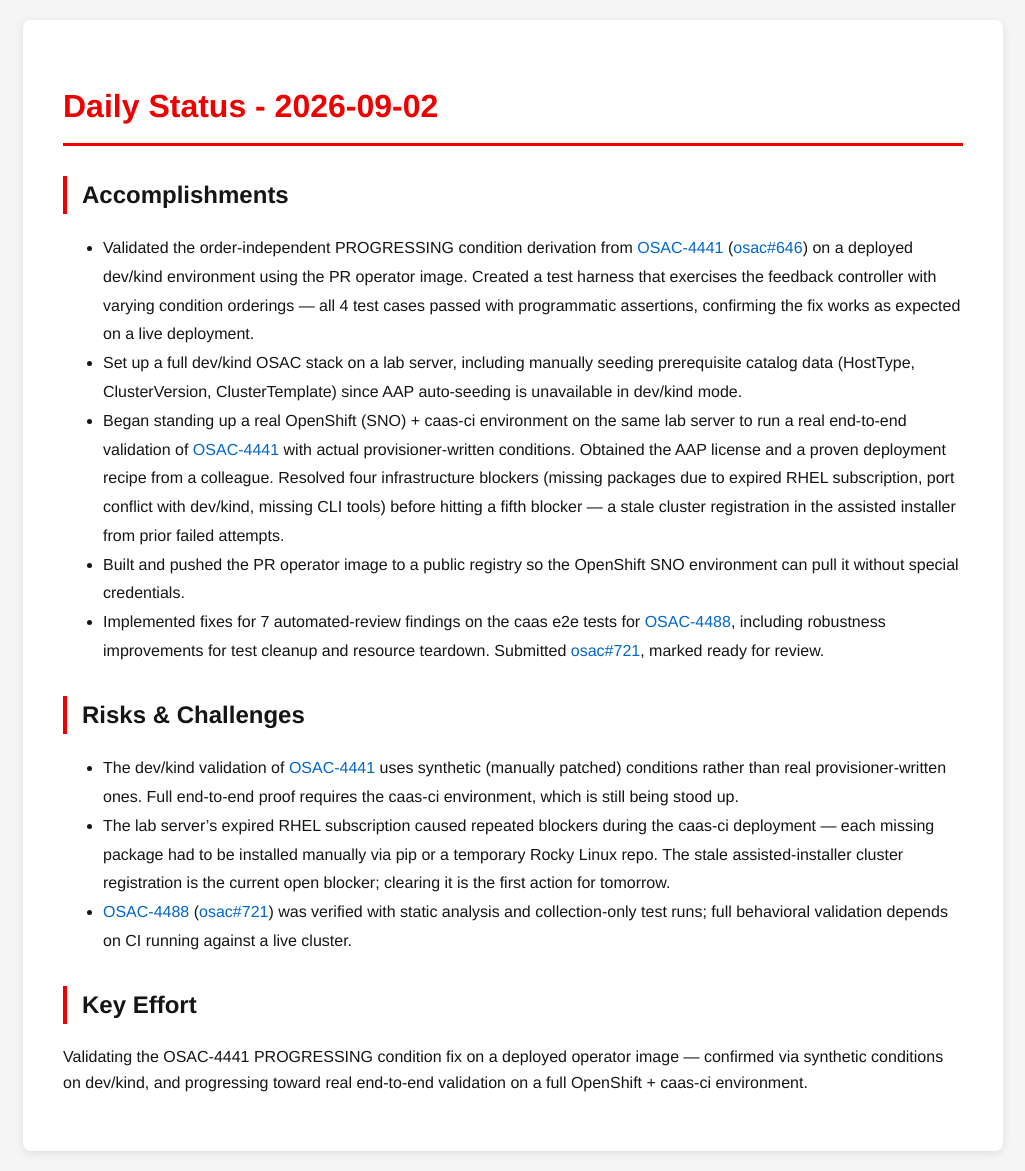
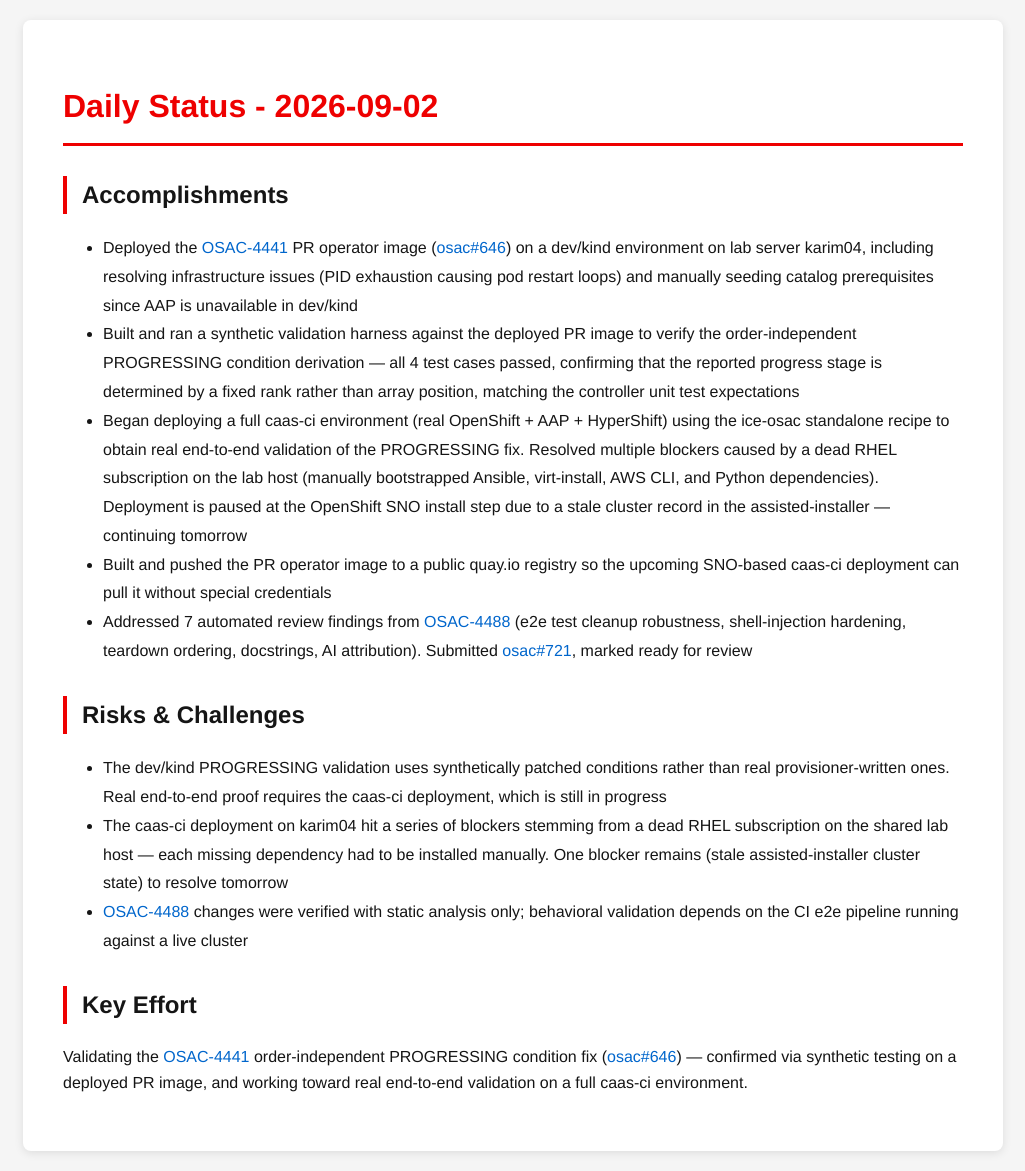
Before and after one commit to tzvatot/daily-status, a Jekyll site: the page built from 2026-09-02.md, in a window 1280 px wide. Shown: the whole page, without its empty margins (127-1152 px from the left). Built offline with Jekyll 4.4.1, drawn with Linux system fonts in a browser that asks for light colours.

Commit message:
Daily status update - 2026-09-02

```diff
--- a/2026-09-02.md
+++ b/2026-09-02.md
@@ -7,16 +7,16 @@
 # Daily Status - 2026-09-02
 
 ## Accomplishments
-- Validated the order-independent PROGRESSING condition derivation from [OSAC-4441](https://redhat.atlassian.net/browse/OSAC-4441) ([osac#646](https://github.com/osac-project/osac/pull/646)) on a deployed dev/kind environment using the PR operator image. Created a test harness that exercises the feedback controller with varying condition orderings — all 4 test cases passed with programmatic assertions, confirming the fix works as expected on a live deployment.
-- Set up a full dev/kind OSAC stack on a lab server, including manually seeding prerequisite catalog data (HostType, ClusterVersion, ClusterTemplate) since AAP auto-seeding is unavailable in dev/kind mode.
-- Began standing up a real OpenShift (SNO) + caas-ci environment on the same lab server to run a real end-to-end validation of [OSAC-4441](https://redhat.atlassian.net/browse/OSAC-4441) with actual provisioner-written conditions. Obtained the AAP license and a proven deployment recipe from a colleague. Resolved four infrastructure blockers (missing packages due to expired RHEL subscription, port conflict with dev/kind, missing CLI tools) before hitting a fifth blocker — a stale cluster registration in the assisted installer from prior failed attempts.
-- Built and pushed the PR operator image to a public registry so the OpenShift SNO environment can pull it without special credentials.
-- Implemented fixes for 7 automated-review findings on the caas e2e tests for [OSAC-4488](https://redhat.atlassian.net/browse/OSAC-4488), including robustness improvements for test cleanup and resource teardown. Submitted [osac#721](https://github.com/osac-project/osac/pull/721), marked ready for review.
+- Deployed the [OSAC-4441](https://redhat.atlassian.net/browse/OSAC-4441) PR operator image ([osac#646](https://github.com/osac-project/osac/pull/646)) on a dev/kind environment on lab server karim04, including resolving infrastructure issues (PID exhaustion causing pod restart loops) and manually seeding catalog prerequisites since AAP is unavailable in dev/kind
+- Built and ran a synthetic validation harness against the deployed PR image to verify the order-independent PROGRESSING condition derivation — all 4 test cases passed, confirming that the reported progress stage is determined by a fixed rank rather than array position, matching the controller unit test expectations
+- Began deploying a full caas-ci environment (real OpenShift + AAP + HyperShift) using the ice-osac standalone recipe to obtain real end-to-end validation of the PROGRESSING fix. Resolved multiple blockers caused by a dead RHEL subscription on the lab host (manually bootstrapped Ansible, virt-install, AWS CLI, and Python dependencies). Deployment is paused at the OpenShift SNO install step due to a stale cluster record in the assisted-installer — continuing tomorrow
+- Built and pushed the PR operator image to a public quay.io registry so the upcoming SNO-based caas-ci deployment can pull it without special credentials
+- Addressed 7 automated review findings from [OSAC-4488](https://redhat.atlassian.net/browse/OSAC-4488) (e2e test cleanup robustness, shell-injection hardening, teardown ordering, docstrings, AI attribution). Submitted [osac#721](https://github.com/osac-project/osac/pull/721), marked ready for review
 
 ## Risks & Challenges
-- The dev/kind validation of [OSAC-4441](https://redhat.atlassian.net/browse/OSAC-4441) uses synthetic (manually patched) conditions rather than real provisioner-written ones. Full end-to-end proof requires the caas-ci environment, which is still being stood up.
-- The lab server's expired RHEL subscription caused repeated blockers during the caas-ci deployment — each missing package had to be installed manually via pip or a temporary Rocky Linux repo. The stale assisted-installer cluster registration is the current open blocker; clearing it is the first action for tomorrow.
-- [OSAC-4488](https://redhat.atlassian.net/browse/OSAC-4488) ([osac#721](https://github.com/osac-project/osac/pull/721)) was verified with static analysis and collection-only test runs; full behavioral validation depends on CI running against a live cluster.
+- The dev/kind PROGRESSING validation uses synthetically patched conditions rather than real provisioner-written ones. Real end-to-end proof requires the caas-ci deployment, which is still in progress
+- The caas-ci deployment on karim04 hit a series of blockers stemming from a dead RHEL subscription on the shared lab host — each missing dependency had to be installed manually. One blocker remains (stale assisted-installer cluster state) to resolve tomorrow
+- [OSAC-4488](https://redhat.atlassian.net/browse/OSAC-4488) changes were verified with static analysis only; behavioral validation depends on the CI e2e pipeline running against a live cluster
 
 ## Key Effort
-Validating the OSAC-4441 PROGRESSING condition fix on a deployed operator image — confirmed via synthetic conditions on dev/kind, and progressing toward real end-to-end validation on a full OpenShift + caas-ci environment.
+Validating the [OSAC-4441](https://redhat.atlassian.net/browse/OSAC-4441) order-independent PROGRESSING condition fix ([osac#646](https://github.com/osac-project/osac/pull/646)) — confirmed via synthetic testing on a deployed PR image, and working toward real end-to-end validation on a full caas-ci environment.
```
